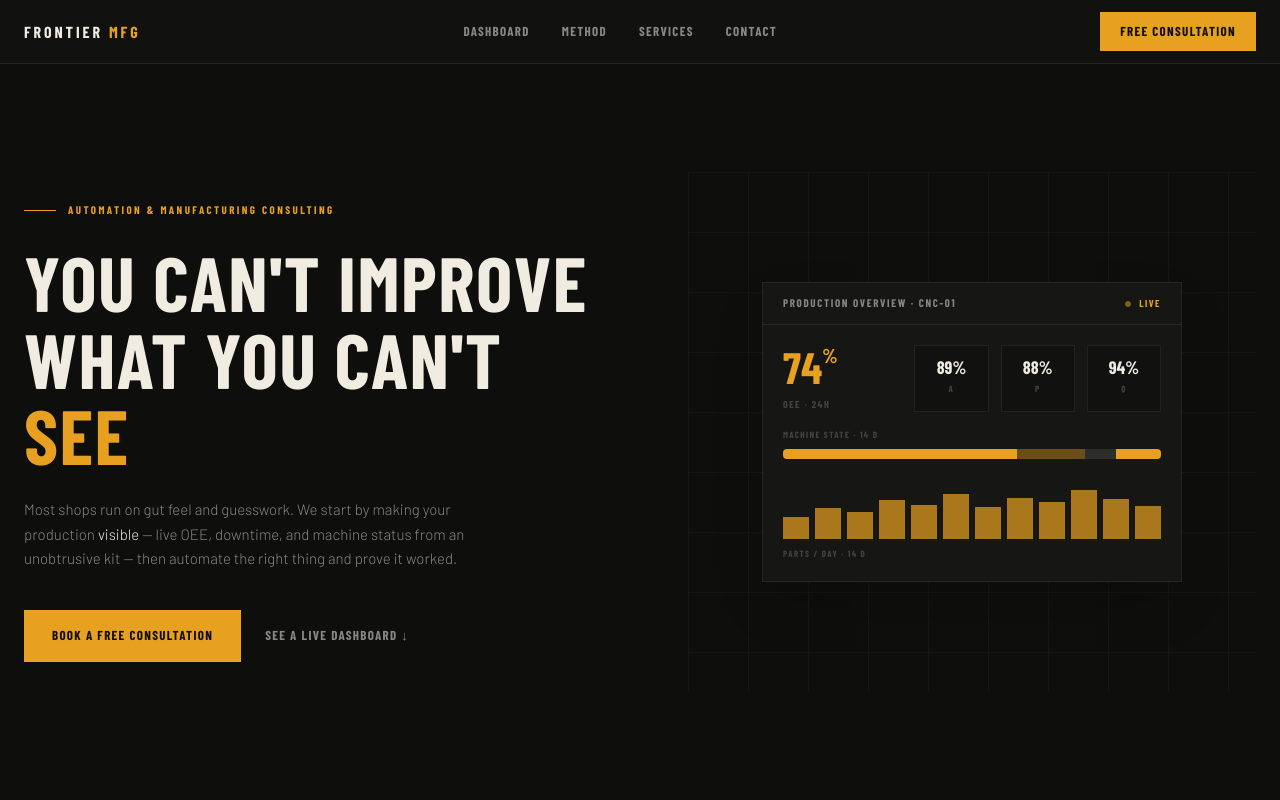
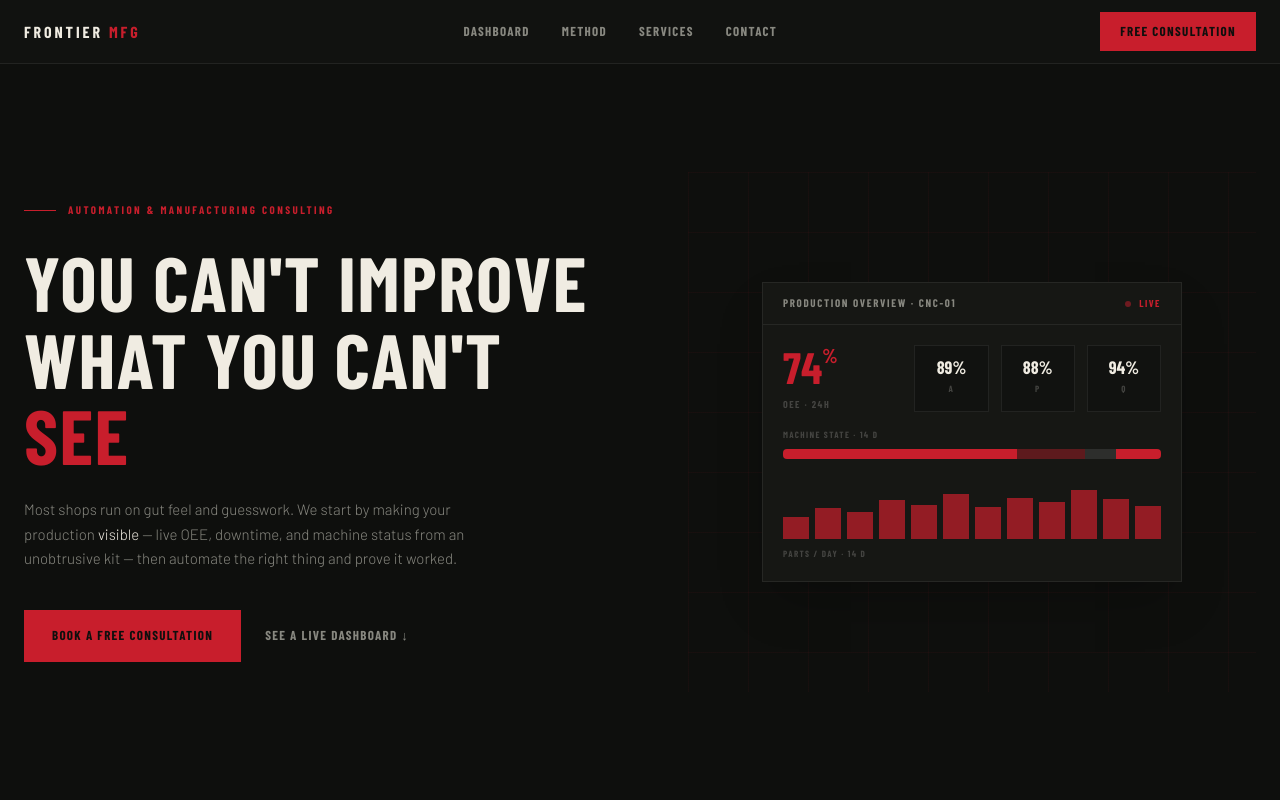
Before and after one commit to FrontierMike/FrontierMFG.ca-Repo, an Astro site: page / in a window 1280 px wide. Shown: the top 800 px of the page. Built offline with nearby package versions, Linux system fonts and the light colour scheme; Astro itself is replaced by a stand-in of ours; a web font is replaced by a local one.

Commit message:
Recolor accent from amber to flag-red
Co-Authored-By: Claude Opus 4.8 <noreply@anthropic.com>

```diff
--- a/src/components/Hero.astro
+++ b/src/components/Hero.astro
@@ -47,7 +47,7 @@
       <!-- Right: dashboard teaser mock on grid backdrop -->
       <div
         class="relative hidden lg:flex items-center justify-center min-h-[520px]"
-        style="background-image: repeating-linear-gradient(rgba(232,160,32,0.05) 0px, rgba(232,160,32,0.05) 1px, transparent 1px, transparent 60px), repeating-linear-gradient(90deg, rgba(232,160,32,0.05) 0px, rgba(232,160,32,0.05) 1px, transparent 1px, transparent 60px);"
+        style="background-image: repeating-linear-gradient(rgba(200,30,44,0.05) 0px, rgba(200,30,44,0.05) 1px, transparent 1px, transparent 60px), repeating-linear-gradient(90deg, rgba(200,30,44,0.05) 0px, rgba(200,30,44,0.05) 1px, transparent 1px, transparent 60px);"
       >
         <div class="w-full max-w-[420px] bg-surface border border-white/7 shadow-2xl">
           <!-- title bar -->
--- a/src/styles/global.css
+++ b/src/styles/global.css
@@ -4,8 +4,8 @@
   --color-dark: #0e0f0d;
   --color-card: #111210;
   --color-surface: #161714;
-  --color-accent: #e8a020;
-  --color-accent-dark: #c47d0a;
+  --color-accent: #c81e2c;
+  --color-accent-dark: #991520;
   --color-primary: #f0ece2;
   --color-muted: #888880;
   --color-dim: #444441;
```
